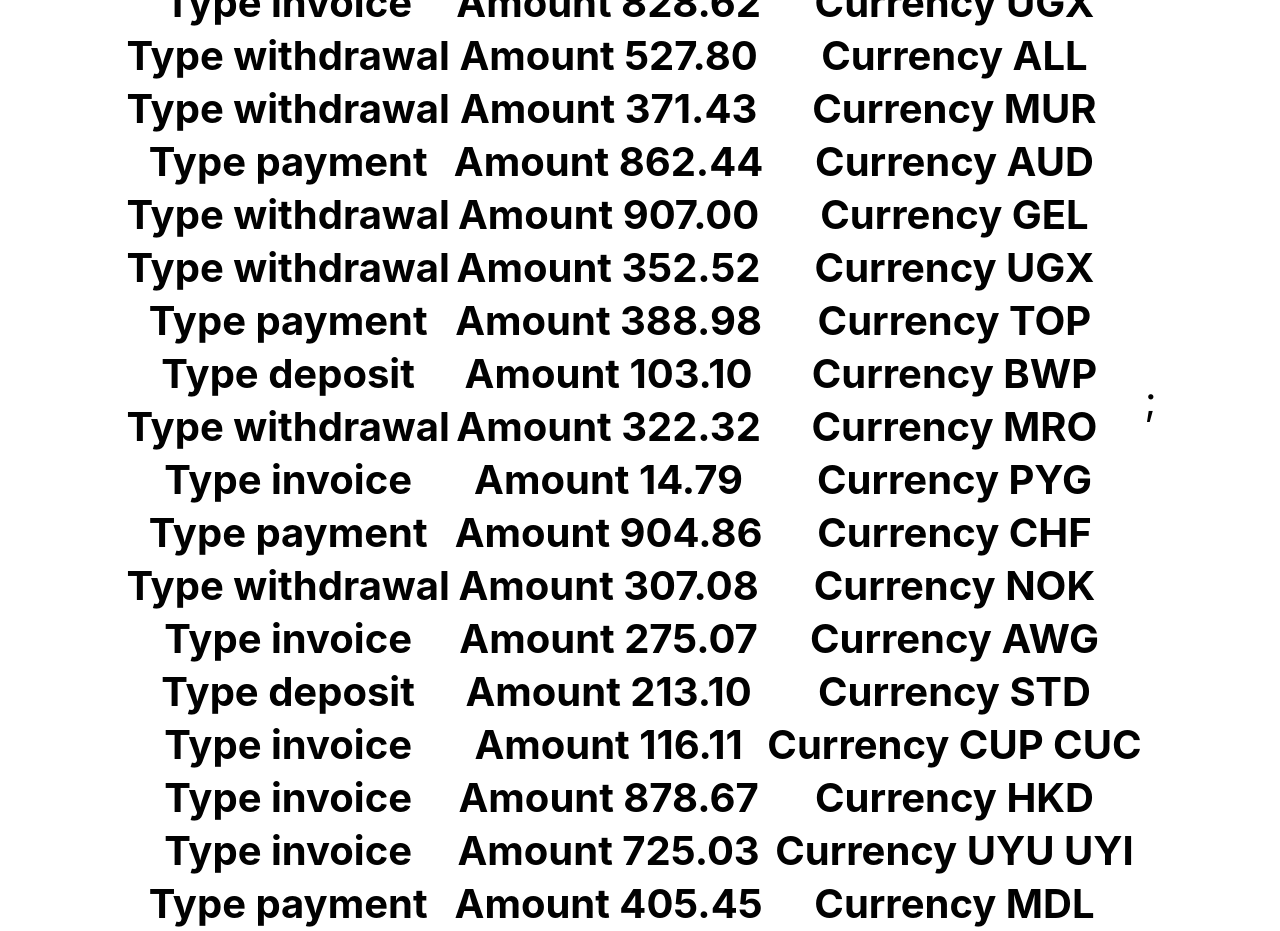
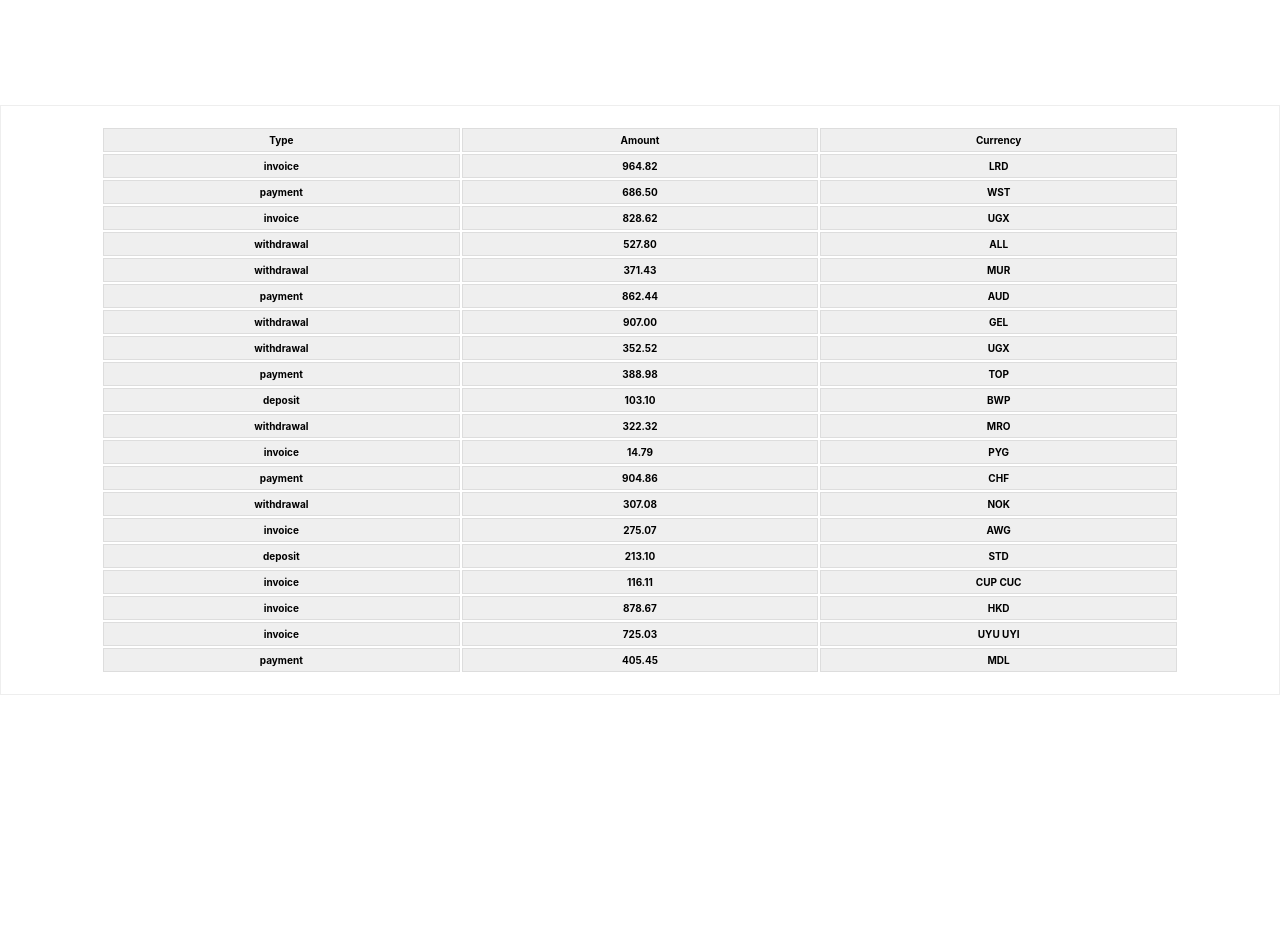
Before and after one commit to Tasha1003Natasha/goit-react-hw-01-components, a React (Create React App) app: page / in a window 1280 px wide. After the commit the page ends 800 px from the top, so only its background shows below. Built offline with nearby package versions, Linux system fonts and the light colour scheme.

Commit message:
Завдання 3, 4 зі стилями

```diff
--- a/src/components/App.jsx
+++ b/src/components/App.jsx
@@ -22,15 +22,14 @@ export const App = () => {
         color: '#010101'
       }}
     >
-     {/* <ProfileList user={user}/> */}
+        {/* <FriendList friends={friends} /> */}
 
-      {/* <Statistics title="Upload stats" stats={data} /> */}
+        <TransactionHistory items={transactions} />
+{/*
+      * <ProfileList user={user}/>
+      <Statistics title="Upload stats" stats={data} /> ;
+       <Statistics stats={data} />; */}
 
-      {/* <Statistics stats={data} /> */}
-
-      {/* <FriendList friends={friends} />; */}
-
-      <TransactionHistory items={transactions} />;
 
     </div>
   );
--- /dev/null
+++ b/src/components/TransactionHistory/Transaction.js
@@ -0,0 +1,17 @@
+import PropTypes from 'prop-types';
+
+export const Transaction = ({ type, amount, currency }) => {
+  return (
+    <tr>
+      <th>{type}</th>
+      <th>{amount}</th>
+      <th>{currency}</th>
+    </tr>
+  );
+};
+
+Transaction.propTypes = {
+  type: PropTypes.string.isRequired,
+  amount: PropTypes.string.isRequired,
+  currency: PropTypes.string.isRequired,
+};
--- a/src/components/TransactionHistory/TransactionHistory.js
+++ b/src/components/TransactionHistory/TransactionHistory.js
@@ -1,17 +1,27 @@
 import PropTypes from 'prop-types';
+import { Transaction } from '../TransactionHistory/Transaction';
+import styles from './TransactionHistory.module.css';
 
 export const TransactionHistory = ({ items }) => {
   return (
-    <table className="transaction-history">
+    <table className={styles.transaction_history}>
       <thead>
-        {items.map(({ id, type, amount, currency }) => (
-          <tr key={id}>
-            <th>Type {type}</th>
-            <th>Amount {amount}</th>
-            <th>Currency {currency}</th>
-          </tr>
+        <tr>
+          <th>Type</th>
+          <th>Amount</th>
+          <th>Currency</th>
+        </tr>
+      </thead>
+      <tbody>
+        {items.map(item => (
+          <Transaction
+            key={item.id}
+            type={item.type}
+            amount={item.amount}
+            currency={item.currency}
+          />
         ))}
-      </thead>
+      </tbody>
     </table>
   );
 };
--- /dev/null
+++ b/src/components/TransactionHistory/TransactionHistory.module.css
@@ -0,0 +1,21 @@
+.transaction_history {
+  padding: 20px 100px;
+  border: 1px solid #eee;
+  table-layout: fixed;
+  width: 100%;
+}
+th {
+  margin: 20px 20px;
+  font-weight: bold;
+  padding: 5px;
+  border: 1px solid #dddddd;
+  font-size: 10px;
+  color: black;
+  background-color: #efefef;
+}
+
+tr {
+  padding: 5px 10px;
+  border: 1px solid #eee;
+  text-align: center;
+}
```
Also changed, not shown: src/components/FriendList/FriendList.js (+10 -7 lines), src/components/FriendList/FriendList.module.css (added, +30 -0 lines), src/components/FriendList/Friends.js (added, +36 -0 lines).
